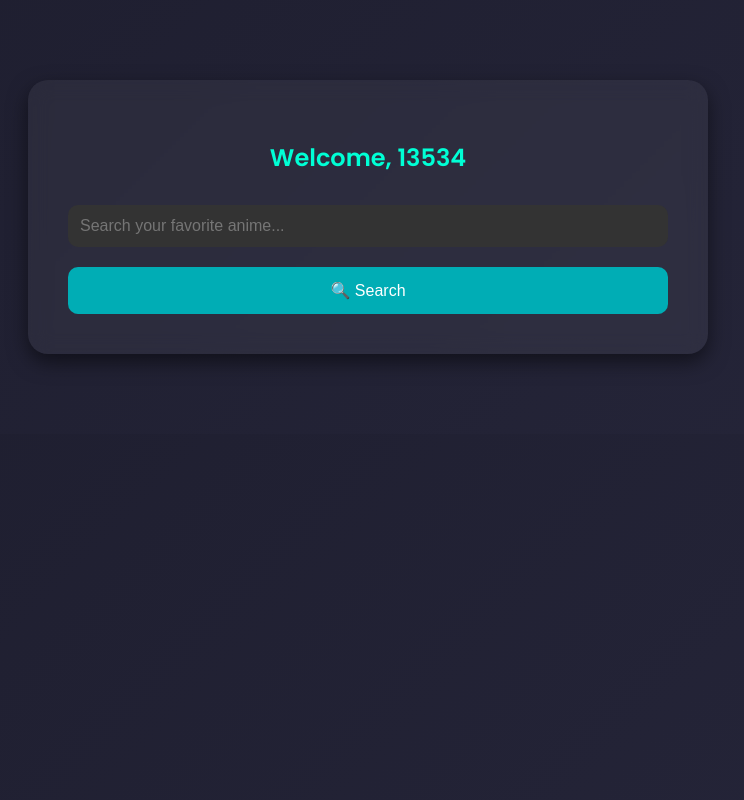
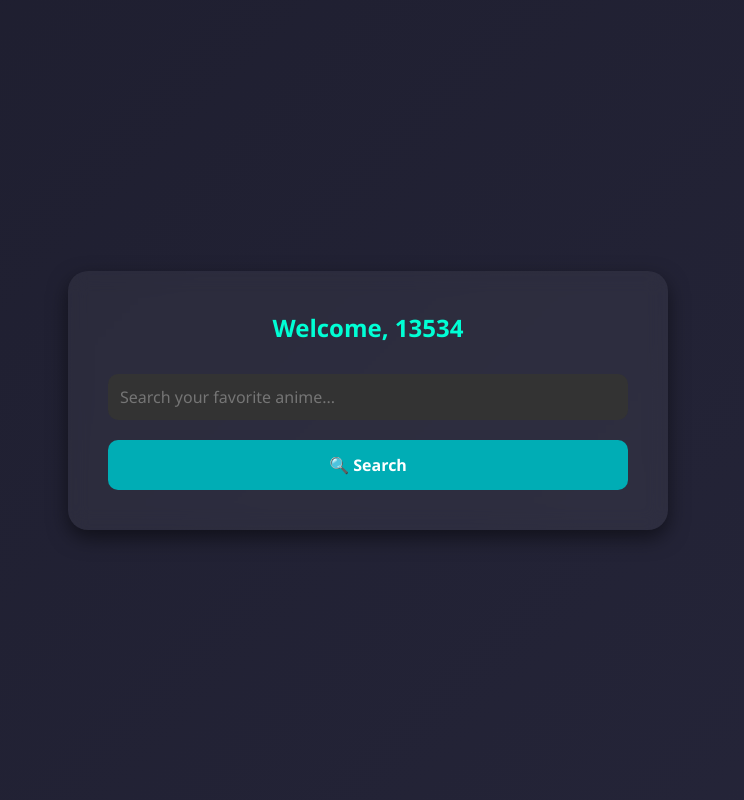
Before and after one commit to rah1234567890/anime_site, a Flask app: page /dashboard in a window 1280 px wide. Shown: the whole page, without its empty margins (272-1016 px from the left). Run offline with Flask 3, Linux system fonts and the light colour scheme; a user stored in the database is signed in.

Commit message:
style.css

```diff
--- a/static/style.css
+++ b/static/style.css
@@ -1,87 +1,147 @@
-<!DOCTYPE html><html lang="en">
-<head>
-  <meta charset="UTF-8">
-  <meta name="viewport" content="width=device-width, initial-scale=1.0">
-  <title>Login - AnimeHub</title>
-  <link rel="stylesheet" href="/static/style.css">
-  <style>
-    body {
-      margin: 0;
-      padding: 0;
-      font-family: 'Segoe UI', Tahoma, Geneva, Verdana, sans-serif;
-      background: linear-gradient(to right, #2c3e50, #4ca1af);
-      display: flex;
-      align-items: center;
-      justify-content: center;
-      height: 100vh;
-    }.login-container {
-  background: rgba(255, 255, 255, 0.1);
-  padding: 40px;
-  border-radius: 20px;
-  box-shadow: 0 8px 16px rgba(0, 0, 0, 0.25);
-  backdrop-filter: blur(10px);
-  text-align: center;
-  width: 90%;
-  max-width: 400px;
-  animation: fadeIn 1s ease-out;
+/* Base Reset */
+* {
+  margin: 0;
+  padding: 0;
+  box-sizing: border-box;
+  font-family: "Segoe UI", Tahoma, Geneva, Verdana, sans-serif;
 }
 
-.login-container h2 {
+/* Body Styling */
+body {
+  background: linear-gradient(135deg, #1a1a2e, #16213e);
   color: #fff;
-  margin-bottom: 30px;
+  min-height: 100vh;
+  display: flex;
+  align-items: center;
+  justify-content: center;
+  padding: 40px;
 }
 
-.login-container input, .login-container button {
+/* Container */
+.container {
+  background: rgba(255, 255, 255, 0.05);
+  padding: 30px 40px;
+  border-radius: 15px;
+  box-shadow: 0 10px 25px rgba(0, 0, 0, 0.5);
   width: 100%;
-  padding: 15px;
-  margin: 10px 0;
+  max-width: 450px;
+  transition: 0.3s ease;
+  animation: fadeIn 1s ease-in-out;
+}
+
+.container:hover {
+  transform: scale(1.01);
+}
+
+/* Headings */
+h2, h3 {
+  text-align: center;
+  margin-bottom: 20px;
+  color: #00f5d4;
+}
+
+/* Inputs */
+input {
+  width: 100%;
+  padding: 12px;
+  margin-bottom: 15px;
   border: none;
-  border-radius: 10px;
+  border-radius: 8px;
+  background: #222831;
+  color: #fff;
   font-size: 16px;
 }
 
-.login-container input {
-  background: #f4f4f4;
+input:focus {
+  outline: 2px solid #00adb5;
+  background: #393e46;
 }
 
-.login-container button {
-  background: #ff4b2b;
+/* Buttons */
+button {
+  width: 100%;
+  padding: 12px;
+  background: #00adb5;
+  border: none;
+  border-radius: 8px;
   color: #fff;
+  font-size: 16px;
   font-weight: bold;
+  cursor: pointer;
   transition: background 0.3s ease;
 }
 
-.login-container button:hover {
-  background: #ff416c;
+button:hover {
+  background: #00f5d4;
+  color: #222;
 }
 
-.login-container a {
-  color: #00e3ff;
+/* Links */
+a {
+  color: #00f5d4;
   text-decoration: none;
-  display: block;
-  margin-top: 15px;
+  display: inline-block;
+  margin-top: 10px;
+  text-align: center;
 }
 
-.login-container a:hover {
+a:hover {
   text-decoration: underline;
 }
 
-@keyframes fadeIn {
-  from { opacity: 0; transform: translateY(-20px); }
-  to { opacity: 1; transform: translateY(0); }
+/* Anime Cards */
+.anime-card {
+  background: #222831;
+  border: 1px solid #393e46;
+  border-radius: 12px;
+  padding: 20px;
+  margin: 15px 0;
+  animation: slideUp 0.5s ease forwards;
 }
 
-  </style>
-</head>
-<body>
-  <div class="login-container">
-    <h2>Login to AnimeHub</h2>
-    <form action="/login" method="post">
-      <input type="text" name="username" placeholder="Username" required>
-      <input type="password" name="password" placeholder="Password" required>
-      <button type="submit">Login</button>
-      <a href="/register">Don't have an account? Register here</a>
-    </form>
-  </div>
-</body>
-</html>
+.anime-card img {
+  width: 100%;
+  max-width: 180px;
+  border-radius: 8px;
+  margin-bottom: 10px;
+}
+
+.anime-card h3 {
+  margin-bottom: 10px;
+  color: #00f5d4;
+}
+
+.anime-card p {
+  font-size: 14px;
+  color: #ccc;
+}
+
+/* Animations */
+@keyframes fadeIn {
+  from {
+    opacity: 0;
+    transform: scale(0.95);
+  }
+  to {
+    opacity: 1;
+    transform: scale(1);
+  }
+}
+
+@keyframes slideUp {
+  from {
+    opacity: 0;
+    transform: translateY(20px);
+  }
+  to {
+    opacity: 1;
+    transform: translateY(0);
+  }
+}
+
+/* Responsive */
+@media (max-width: 600px) {
+  .container {
+    padding: 20px;
+  }
+}
```
